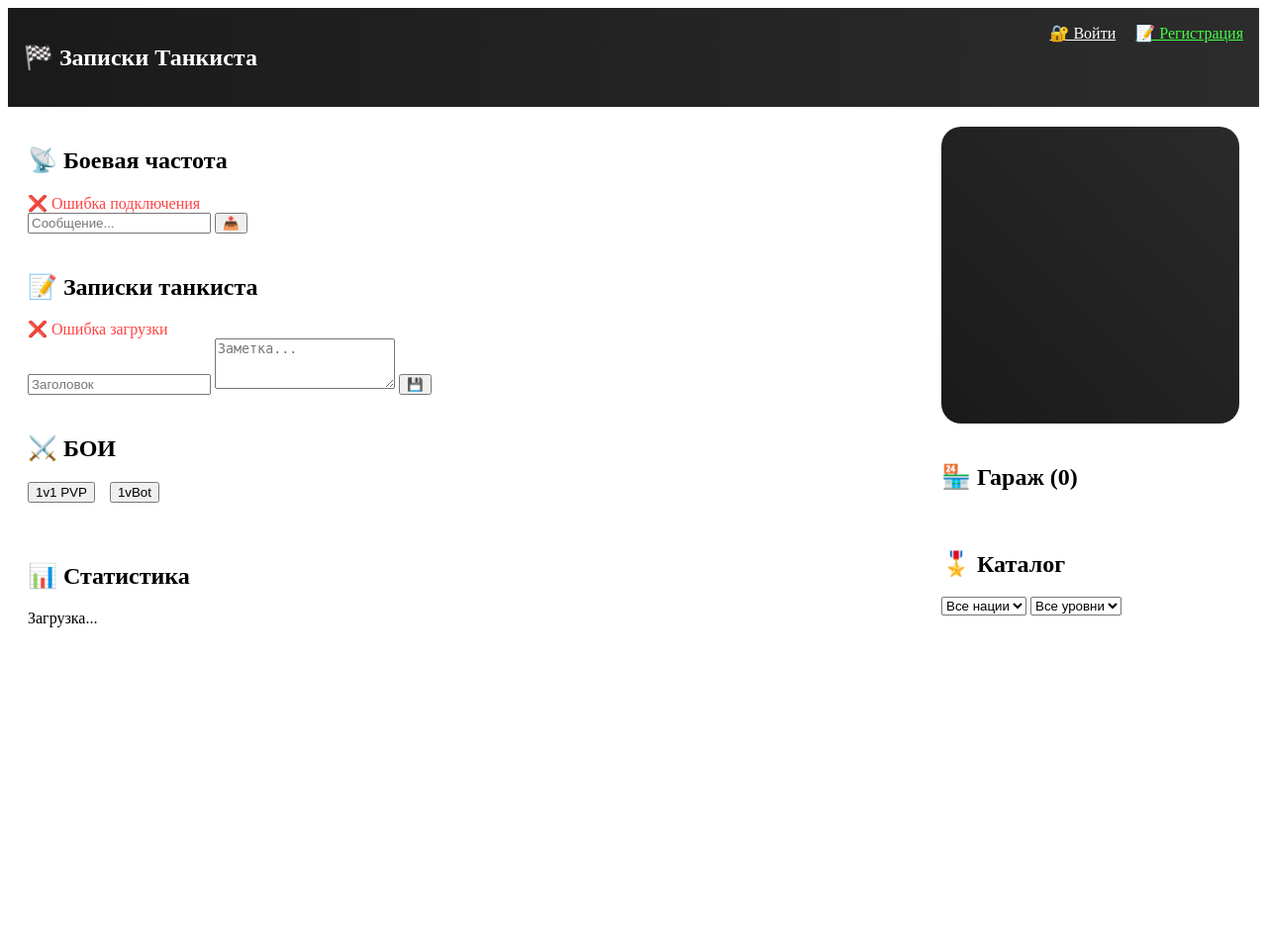
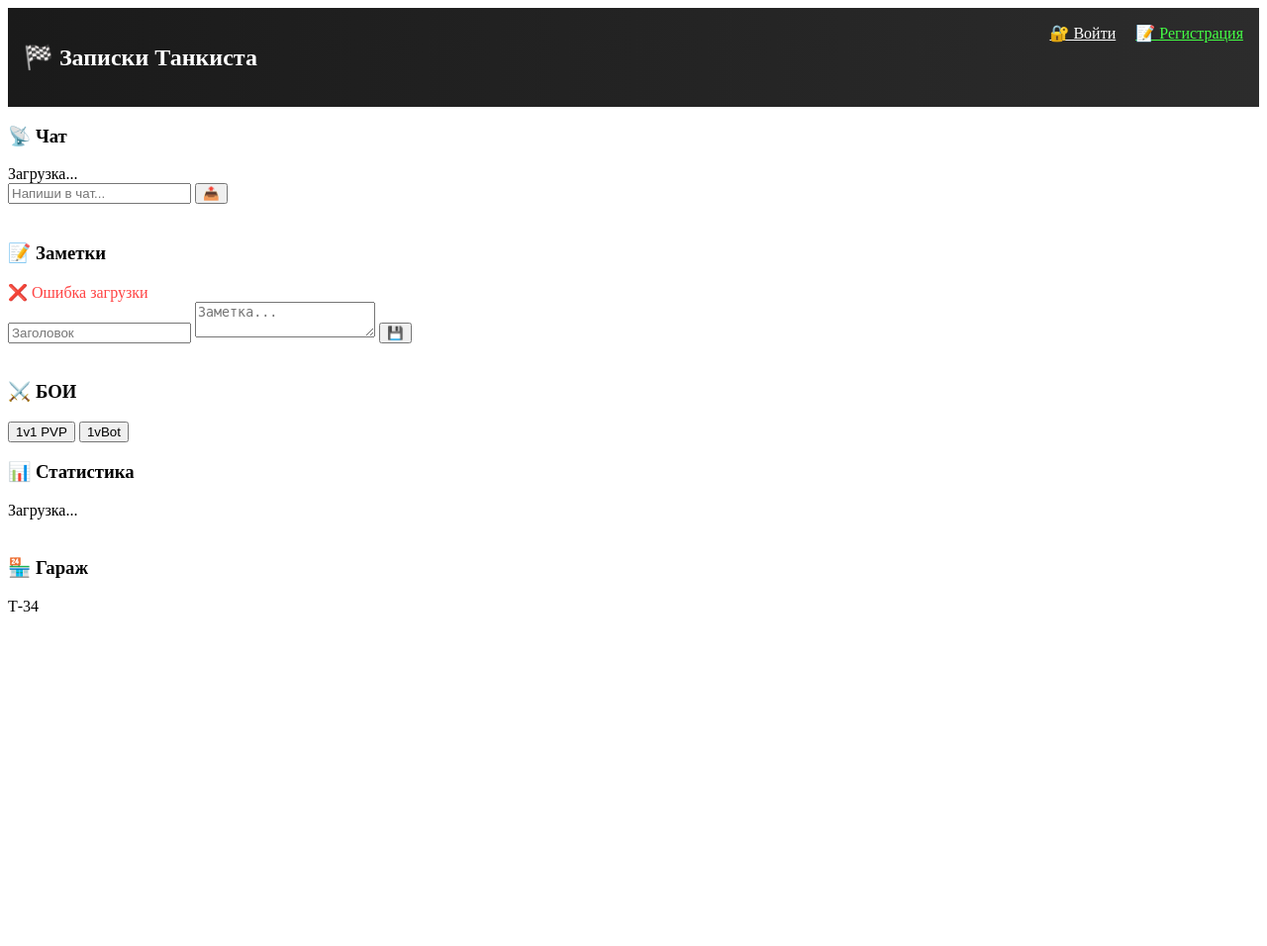
Before and after one commit to lCatapl/-3AnUCKU_TAHKUCTA, a Flask app: page / in a window 1280 px wide. Shown: the whole page at 99% size. After the commit the page ends 618 px from the top, so only its background shows below. Run offline with Flask 3, Linux system fonts and the light colour scheme.

Commit message:
Update index.html

```diff
--- a/templates/index.html
+++ b/templates/index.html
@@ -1,72 +1,44 @@
 {% extends "base.html" %}
-{% block title %}Tank Battalion{% endblock %}
 {% block content %}
-<div class="main-container">
-    <!-- ЛЕВАЯ КОЛОНОК (80%) - ВСЁ ОСНОВНОЕ -->
+<div class="container">
     <div class="left-panel">
-        <!-- Чат -->
-        <div class="section">
-            <h2>📡 Боевая частота</h2>
-            <div id="chat-container">Подключение...</div>
-            <form id="chat-form">
-                <input type="text" id="chat-input" placeholder="Сообщение..." required>
-                <button type="submit">📤</button>
-            </form>
+        <div class="card">
+            <h3>📡 Чат</h3>
+            <div id="chat-messages">Загрузка...</div>
+            <div class="chat-input">
+                <input type="text" id="chat-input" placeholder="Напиши в чат...">
+                <button onclick="sendChat()">📤</button>
+            </div>
         </div>
 
-        <!-- Заметки -->
-        <div class="section">
-            <h2>📝 Записки танкиста</h2>
+        <div class="card">
+            <h3>📝 Заметки</h3>
             <div id="notes-list">Загрузка...</div>
-            <form id="notes-form">
+            <div class="notes-input">
                 <input type="text" id="note-title" placeholder="Заголовок">
-                <textarea id="note-content" placeholder="Заметка..." rows="3"></textarea>
-                <button type="submit">💾</button>
-            </form>
+                <textarea id="note-text" placeholder="Заметка..."></textarea>
+                <button onclick="saveNote()">💾</button>
+            </div>
         </div>
 
-        <!-- Бои 1v1 и 1vBot -->
-        <div class="section">
-            <h2>⚔️ БОИ</h2>
-            <div style="display: flex; gap: 15px; margin-bottom: 20px;">
-                <button onclick="startPvP()">1v1 PVP</button>
-                <button onclick="startPvBot()">1vBot</button>
-            </div>
+        <div class="card">
+            <h3>⚔️ БОИ</h3>
+            <button class="battle-btn" onclick="startBattle('pvp')">1v1 PVP</button>
+            <button class="battle-btn" onclick="startBattle('pve')">1vBot</button>
             <div id="battle-result"></div>
-        </div>
-
-        <!-- Статистика -->
-        <div class="section">
-            <h2>📊 Статистика</h2>
-            <div id="stats-panel">Загрузка...</div>
         </div>
     </div>
 
-    <!-- ПРАВАЯ КОЛОНОК (20%) - ТАНК + ГАРАЖ + КАТАЛОГ -->
     <div class="right-panel">
-        <!-- Парallax танк -->
-        <div class="tank-zone">
-            <div class="tank-container" id="tank">
-                <div class="tank" id="tank-body"></div>
-            </div>
+        <div class="card">
+            <h3>📊 Статистика</h3>
+            <div id="stats">Загрузка...</div>
         </div>
 
-        <!-- Гараж -->
-        <div class="section">
-            <h2>🏪 Гараж (<span id="garage-count">0</span>)</h2>
-            <div id="garage-list"></div>
-        </div>
-
-        <!-- Каталог (компактный) -->
-        <div class="section">
-            <h2>🎖️ Каталог</h2>
-            <div class="filters">
-                <select id="nation-filter"><option>Все нации</option></select>
-                <select id="tier-filter"><option>Все уровни</option></select>
-            </div>
-            <div id="tank-catalog-compact"></div>
+        <div class="card">
+            <h3>🏪 Гараж</h3>
+            <div id="garage-list">Т-34</div>
         </div>
     </div>
 </div>
-<script src="{{ url_for('static', filename='script.js') }}"></script>
 {% endblock %}
```
